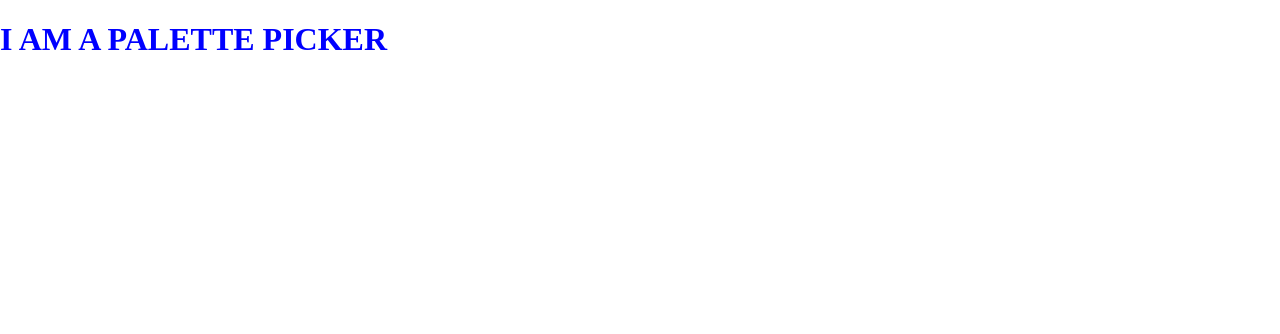
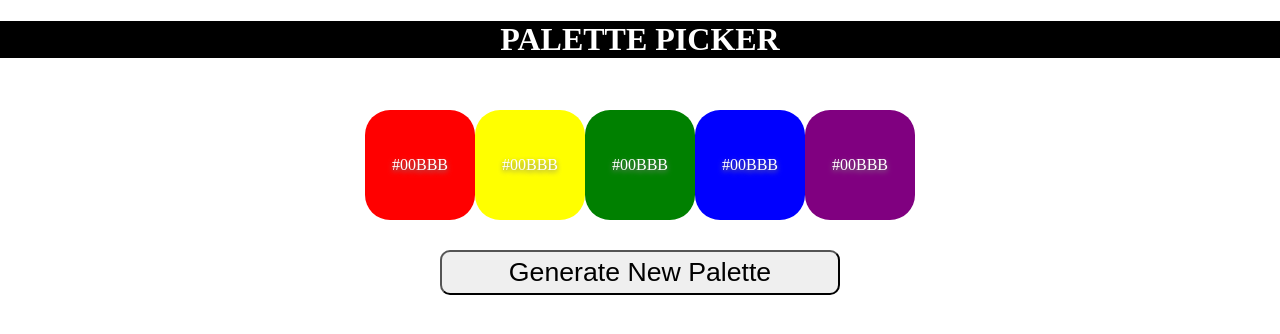
Before and after one commit to julieahawkins/palette-picker-pwa, a website: page public/index.html in a window 1280 px wide. Drawn offline with nearby package versions, Linux system fonts and the light colour scheme; files that its build step writes are made by us from their sources.

Commit message:
adds button and color frames

```diff
--- a/public/css/style.scss
+++ b/public/css/style.scss
@@ -2,6 +2,73 @@ body {
   margin: 0
 }
 
-h1 {
-  color: blue;
+header {
+  background: #000;
+  color: #fff;
+  text-align: center;
+  margin: 0;
 }
+
+main {
+  display: flex;
+  flex-direction: column;
+  align-items: center;
+  justify-content: center;
+}
+
+.palette-container {
+  display: flex;
+  align-items: center;
+  justify-content: center;
+  padding: 15px;
+  margin: 15px;
+  border-radius: 10px;
+  width: 100%;
+}
+
+.single-color {
+  color: #fff;
+  display: flex;
+  justify-content: center;
+  align-items: center;
+  height: 100px;
+  padding: 5px;
+  border-radius: 25px;
+  width: 100px;
+  text-shadow: 0 2px 5px grey;
+}
+
+#color1 {
+  background: red;
+}
+
+#color2 {
+  background: yellow;
+}
+
+#color3 {
+  background: green;
+}
+
+#color4 {
+  background: blue;
+}
+
+#color5 {
+  background: purple;
+}
+
+// .lock-icon {
+//   background-image: url('.');
+//   background-position: center;
+//   background-size: cover;
+//   background-repeat: no-repeat;
+// }
+
+.colors-btn {
+  font-size: 20pt;
+  border-radius: 10px;
+  padding: 5px;
+  width: 400px;
+  outline: none;
+}
--- a/public/index.html
+++ b/public/index.html
@@ -5,11 +5,46 @@
     <meta charset="UTF-8">
     <meta name="viewport" content="width=device-width, initial-scale=1.0">
     <link rel="stylesheet" href="./css/style.css" type="text/css" />
-    <link rel="stylesheet" href="" />
   </head>
   <body>
+    <header>
+      <h1>PALETTE PICKER</h1>
+    </header>
+    <main>
+      <div class="palette-container">
 
-    <h1>I AM A PALETTE PICKER</h1>
+        <div class="single-color" id="color1">
+          <div class="lock-icon"></div>
+          <span>#00BBB</span>
+        </div>
+
+        <div class="single-color" id="color2">
+          <div class="lock-icon"></div>
+          <span>#00BBB</span>
+        </div>
+
+        <div class="single-color" id="color3">
+          <div class="lock-icon"></div>
+          <span>#00BBB</span>
+        </div>
+
+        <div class="single-color" id="color4">
+          <div class="lock-icon"></div>
+          <span>#00BBB</span>
+        </div>
+
+        <div class="single-color" id="color5">
+          <div class="lock-icon"></div>
+          <span>#00BBB</span>
+        </div>
+
+      </div>
+
+      <button class="colors-btn">
+        Generate New Palette
+      </button>
+
+    </main>
 
     <script src="https://ajax.googleapis.com/ajax/libs/jquery/3.2.1/jquery.min.js"></script>
     <script src="./js/scripts.js" type="text/javascript"></script>
--- a/public/js/scripts.js
+++ /dev/null
@@ -1 +0,0 @@
-scripts.js
```
